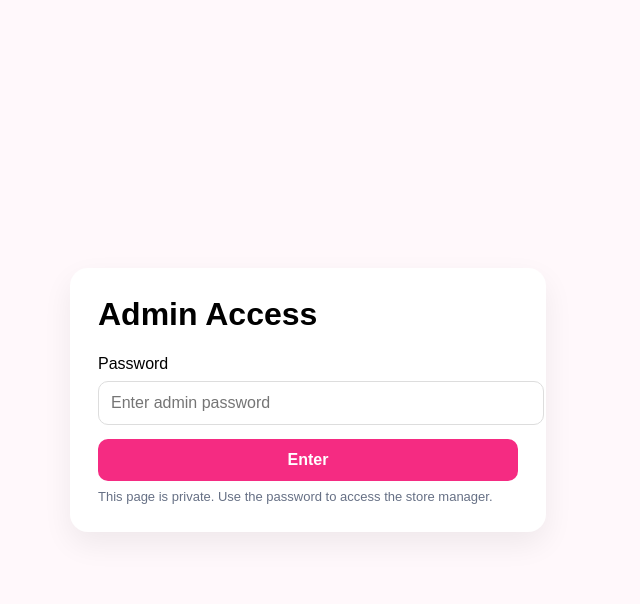
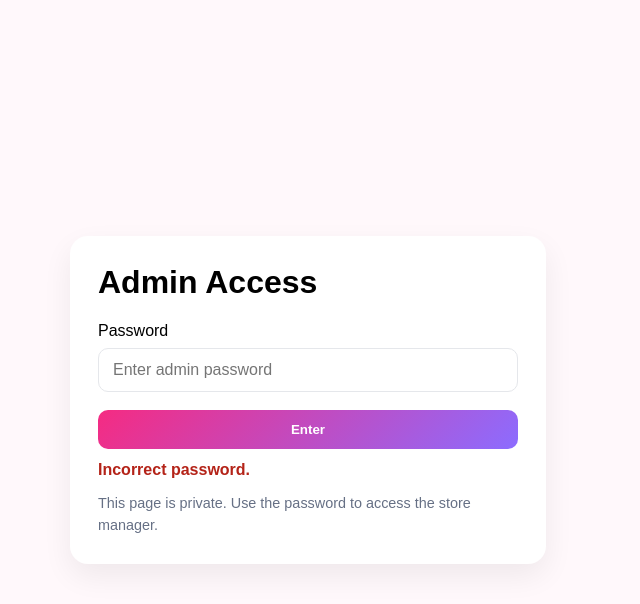
Before and after one commit to shapepop/kidsempire-246, a plain HTML site: page admin-panel.html in a window 1280 px wide. Both pictures are taken after a click on the button "Enter". Shown: the whole page, without its empty margins (332-972 px from the left). Drawn offline with Linux system fonts and the light colour scheme.

Commit message:
Protect the admin access and redirect to the private product manager page after password entry

```diff
--- a/admin-panel.html
+++ b/admin-panel.html
@@ -4,18 +4,34 @@
 <meta charset="utf-8"><meta name="viewport" content="width=device-width,initial-scale=1">
 <title>Kidsempire_246 Admin Login</title>
 <style>
-body{font-family:Arial,sans-serif;background:#fff8fb;margin:0;display:grid;place-items:center;min-height:100vh}.box{background:#fff;padding:28px;border-radius:18px;box-shadow:0 12px 30px #0001;width:min(420px,90%)}input,button{width:100%;padding:12px;border-radius:10px;font:inherit}input{border:1px solid #ddd;margin:8px 0 14px}button{background:#f52b82;color:#fff;border:0;font-weight:800;cursor:pointer}.small{color:#667085;font-size:13px;margin-top:8px}h1{margin-top:0}
+body{font-family:Arial,sans-serif;background:#fff8fb;margin:0;display:grid;place-items:center;min-height:100vh}.box{background:#fff;padding:28px;border-radius:18px;box-shadow:0 12px 30px #0001;width:min(420px,90vw)}h1{margin-top:0}.field{display:flex;flex-direction:column;gap:8px;margin:18px 0}.input{padding:12px 14px;border:1px solid #e5e7eb;border-radius:10px;font-size:1rem}.button{display:block;width:100%;padding:12px 14px;border:none;border-radius:10px;background:linear-gradient(135deg,#f52b82,#8c6cff);color:#fff;font-weight:700;cursor:pointer}.small{margin-top:14px;color:#667085;font-size:.9rem;line-height:1.5}.error{margin-top:12px;color:#b42318;display:none;font-weight:700}
 </style>
 </head>
 <body>
 <div class="box">
-<h1>Admin Access</h1>
-<label>Password</label>
-<input id="pw" type="password" placeholder="Enter admin password">
-<button onclick="login()">Enter</button>
-<div class="small">This page is private. Use the password to access the store manager.</div>
+  <h1>Admin Access</h1>
+  <div class="field">
+    <label>Password</label>
+    <input id="pw" class="input" type="password" placeholder="Enter admin password">
+  </div>
+  <button class="button" onclick="login()">Enter</button>
+  <div id="error" class="error">Incorrect password.</div>
+  <div class="small">This page is private. Use the password to access the store manager.</div>
 </div>
 <script>
-const ADMIN_PASSWORD='kidsempire246';function login(){let val=document.getElementById('pw').value.trim();if(val===ADMIN_PASSWORD){localStorage.setItem('kidsempire_admin_ok','1');location.href='admin-panel.html';}else alert('Incorrect password')}if(localStorage.getItem('kidsempire_admin_ok')==='1'){location.href='admin-panel.html';}</script>
+const ADMIN_PASSWORD='kidsempire246';
+if(localStorage.getItem('kidsempire_admin_ok') === '1'){ location.href='admin.html'; }
+
+function login(){
+  const val = document.getElementById('pw').value.trim();
+  const error = document.getElementById('error');
+  if(val === ADMIN_PASSWORD){
+    localStorage.setItem('kidsempire_admin_ok','1');
+    location.href='admin.html';
+  } else {
+    error.style.display='block';
+  }
+}
+</script>
 </body>
 </html>
```
